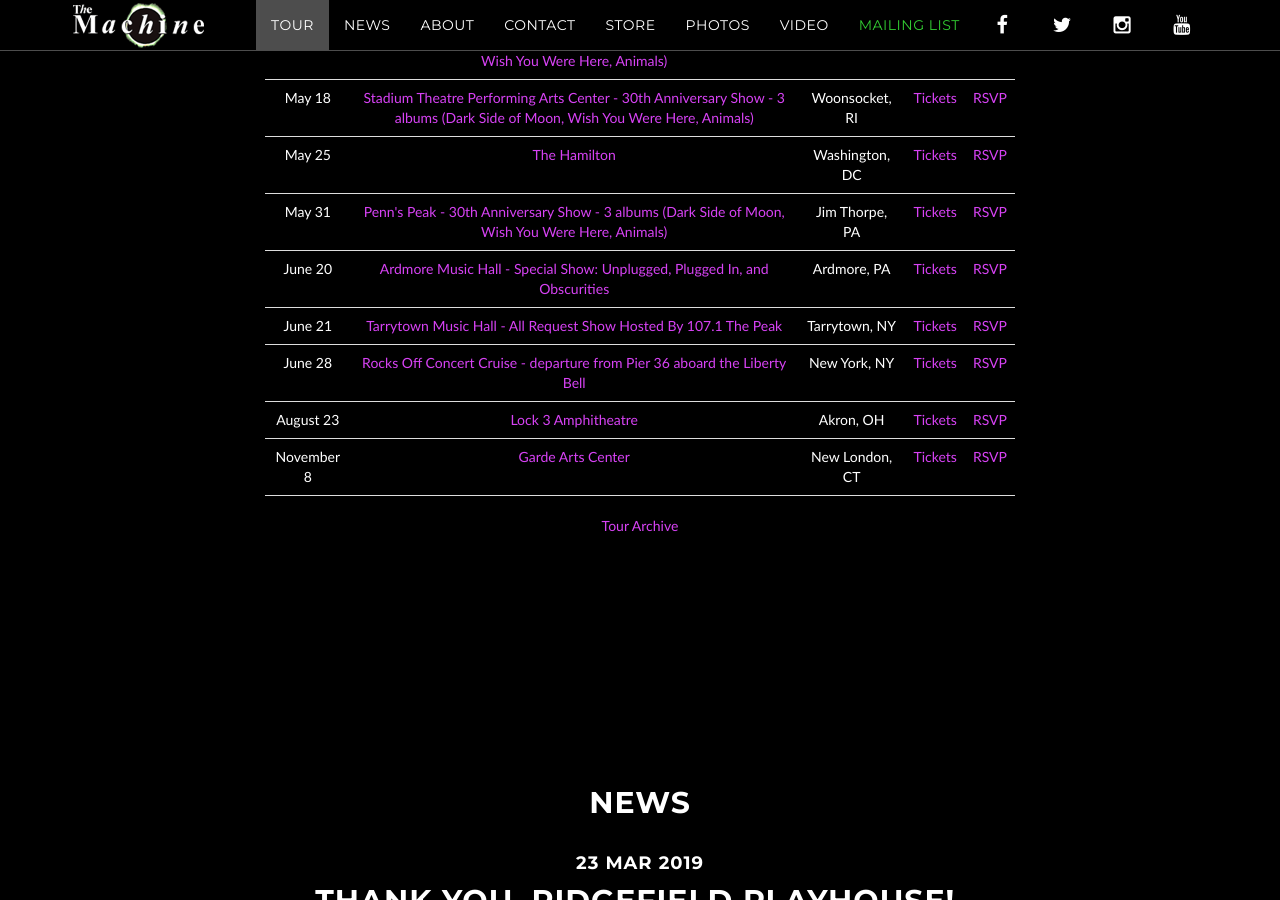
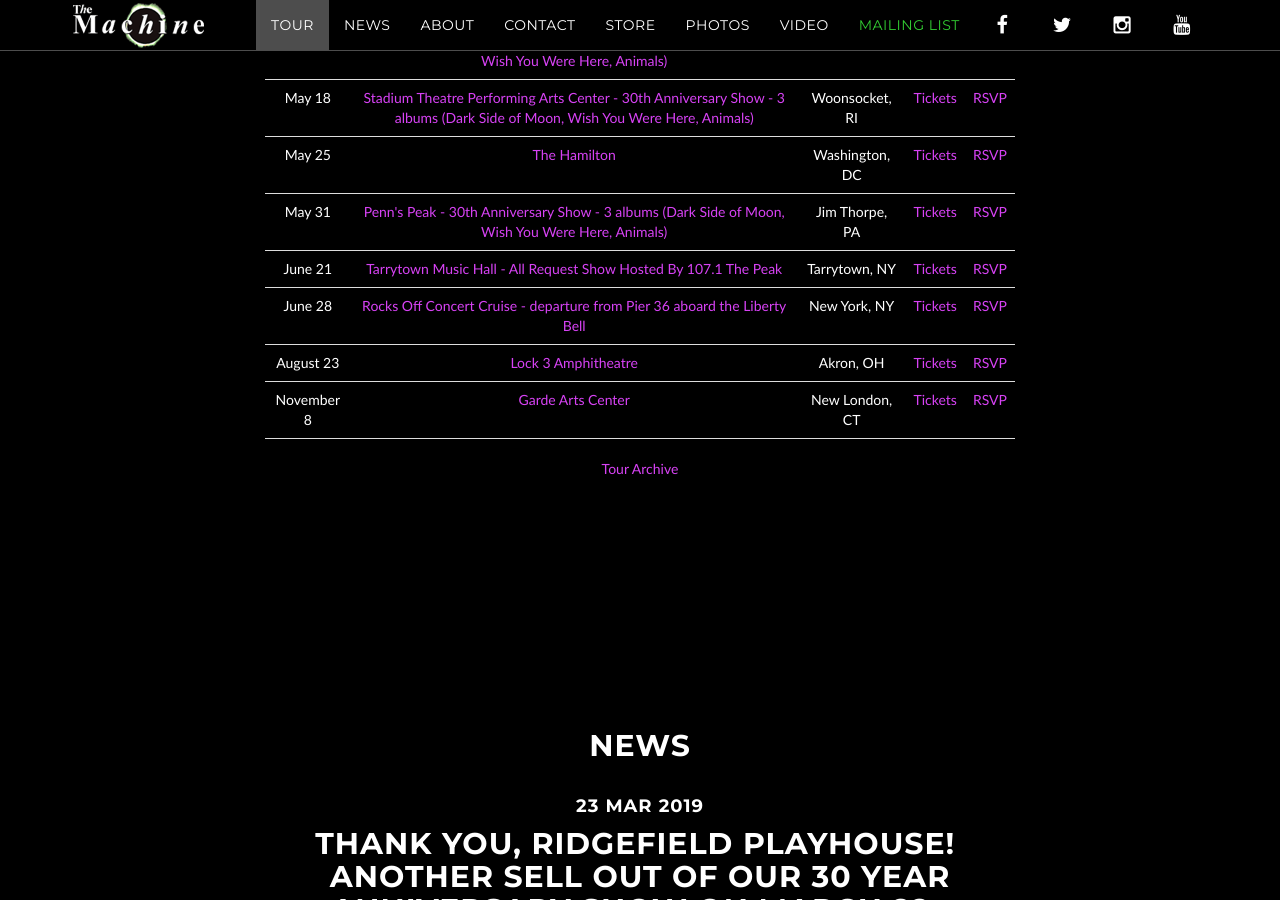
Before and after one commit to machineweb/machineweb.github.io, a Jekyll site: the page built from index.html, in a window 1280 px wide and 900 px high, scrolled down 1224 px. Built offline with Jekyll 4.4.1, drawn with Linux system fonts in a browser that asks for light colours; comment, search, counter and statistics services are not loaded.

Commit message:
Updated tour

```diff
--- a/_data/tour.yml
+++ b/_data/tour.yml
@@ -3809,11 +3809,3 @@
     tickets-url: "https://www.ticketfly.com/purchase/mobile/index/1840287"
     rsvp-url: "https://www.ticketfly.com/purchase/mobile/index/1840287"
     order: "1558756800000"
-
-  - date: "June 20 2019"
-    venue: "Ardmore Music Hall - Special Show: Unplugged, Plugged In, and Obscurities"
-    venue-url: "http://bit.ly/TheMachineAMH"
-    location: "Ardmore, PA"
-    tickets-url: "http://bit.ly/TheMachineAMH"
-    rsvp-url: "https://www.facebook.com/events/1222673037897380/"
-    order: "1561003200000"
```
